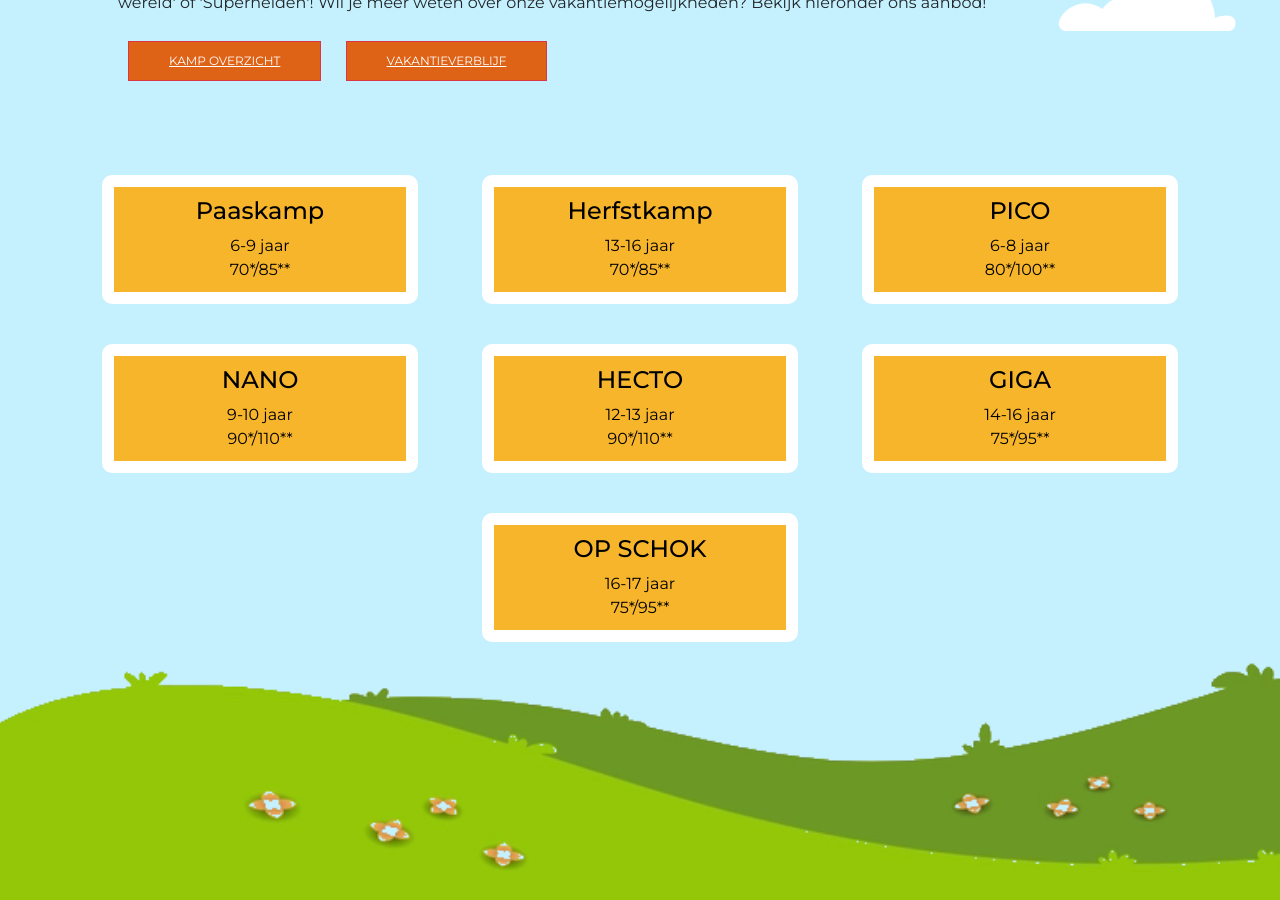
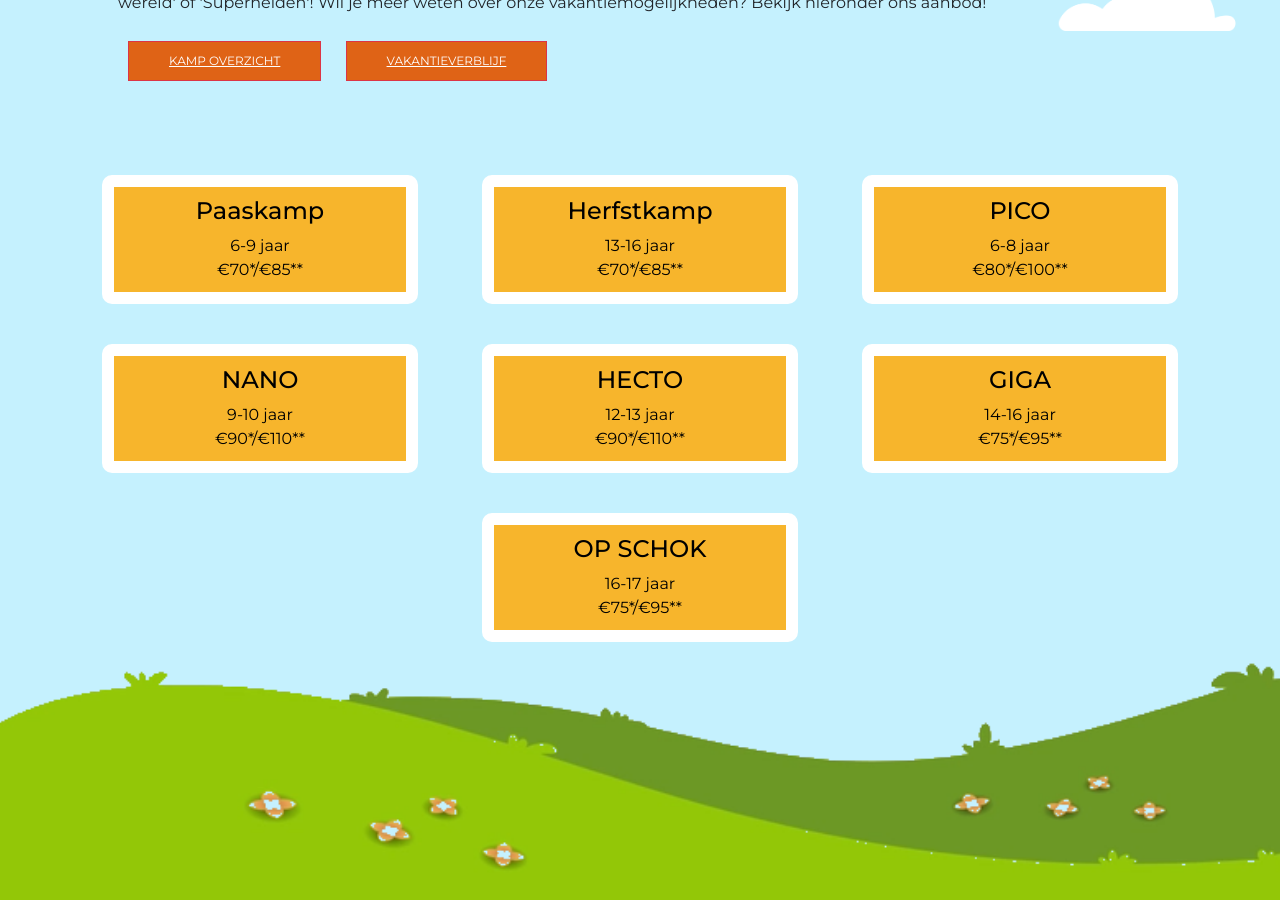
Before and after one commit to arnodeceuninck/ajok-website, a Jekyll site: the page built from op-kamp.html, in a window 1280 px wide and 900 px high, scrolled down 262 px. Built offline with Jekyll 4.4.1, drawn with Linux system fonts in a browser that asks for light colours; nearby versions of some CDN libraries.

```diff
--- a/op-kamp.html
+++ b/op-kamp.html
@@ -22,7 +22,7 @@ title: "Op Kamp"
     <div class="row justify-content-center">
         {% for item in site.data.kampen %}
 
-            {% capture prijs %}{{ item.prijs_thuiswonend }}*/{{ item.prijs_niet_thuiswonend }}**{% endcapture %}
+            {% capture prijs %}€{{ item.prijs_thuiswonend }}*/€{{ item.prijs_niet_thuiswonend }}**{% endcapture %}
 
             {% include camp-card.html
                 naam=item.name
--- a/steun.html
+++ b/steun.html
@@ -112,9 +112,6 @@ meer blije gezichten op onze kampen zien!
     {% for item in site.data.peter_meters %}
         {{ item.naam }}{% if forloop.last == false %} &bull;{% endif %}
     {% endfor %}
-    {% for item in site.data.peter_meters %}
-        {{ item.naam }}{% if forloop.last == false %} &bull;{% endif %}
-    {% endfor %}
 {% endcapture %}
 
 {% include section-img-left.html
```
